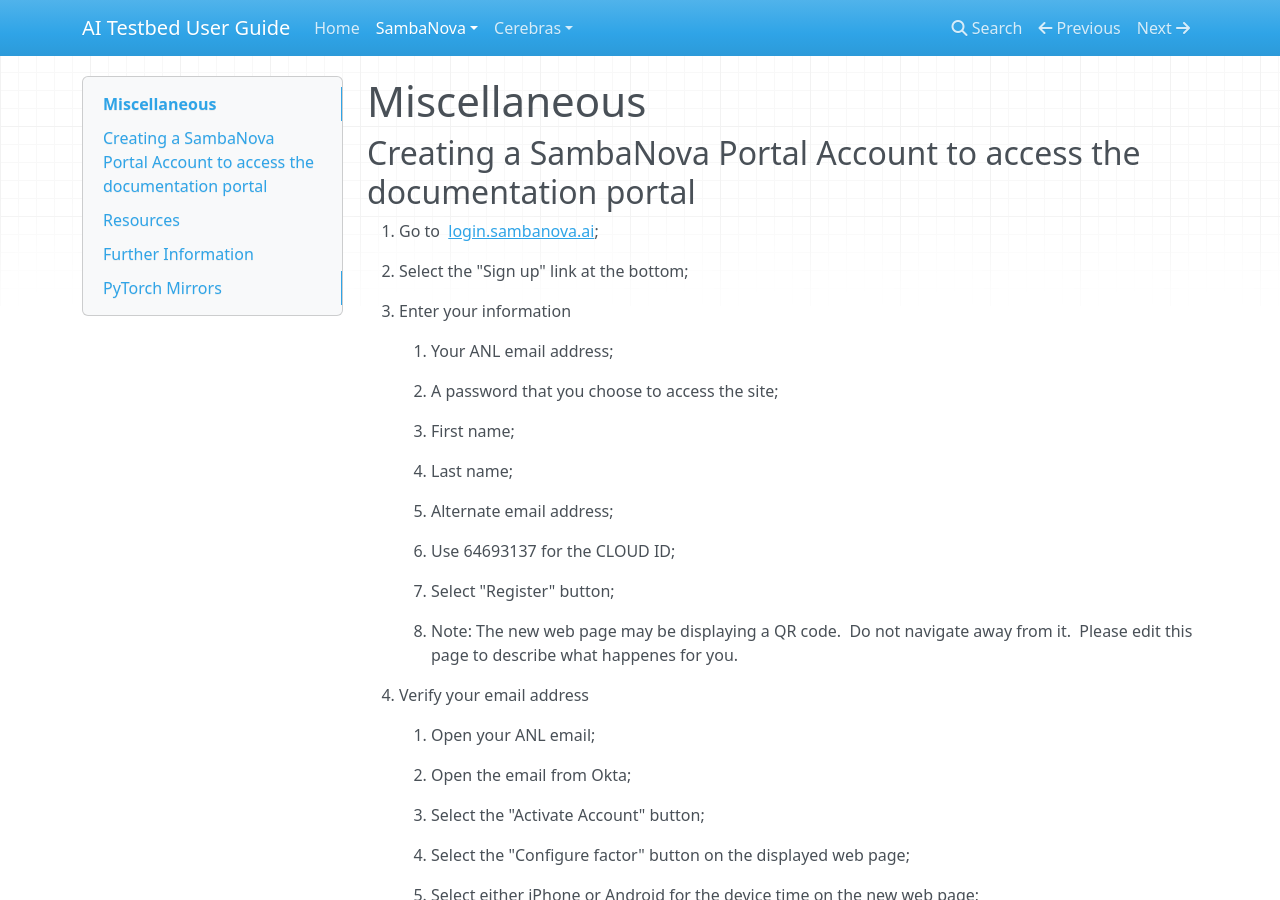
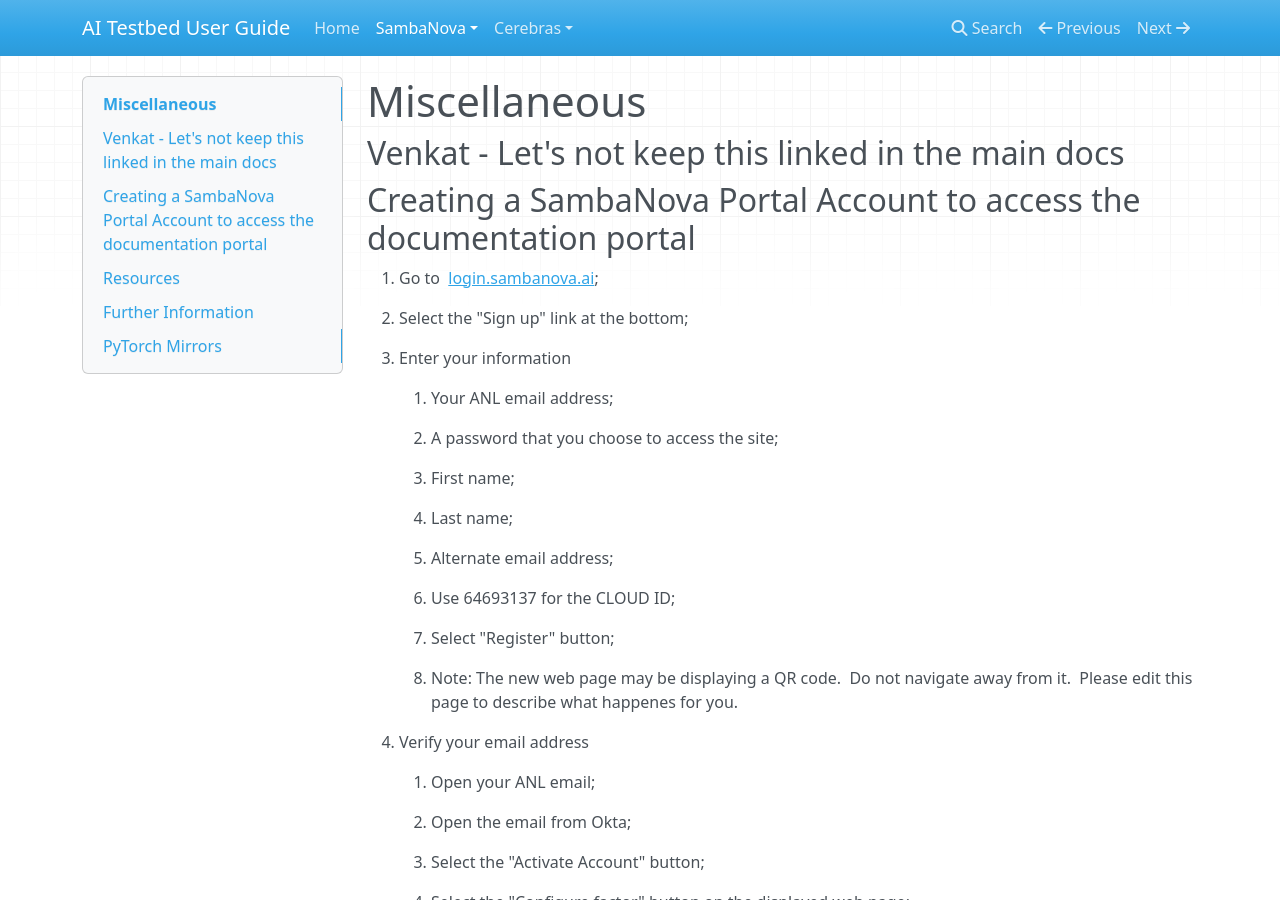
Before and after one commit to argonne-lcf/ai-testbed-userdocs, an MkDocs documentation site: the page built from docs/sambanova/Miscellaneous.md, in a window 1280 px wide and 900 px high. Built offline with MkDocs 1.6.1, drawn with Linux system fonts in a browser that asks for light colours; nearby versions of some CDN libraries.

Commit message:
Update Miscellaneous.md

```diff
--- a/docs/sambanova/Miscellaneous.md
+++ b/docs/sambanova/Miscellaneous.md
@@ -1,5 +1,6 @@
 # Miscellaneous
 
+## Venkat - Let's not keep this linked in the main docs
 ## Creating a SambaNova Portal Account to access the documentation portal
 
 1. Go to  [login.sambanova.ai](http://login.sambanova.ai/);
```
